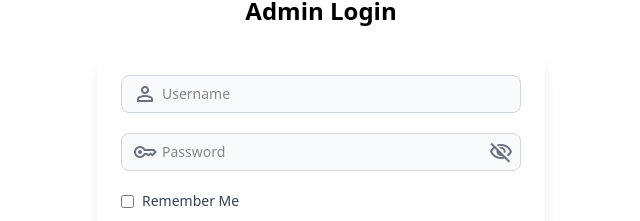
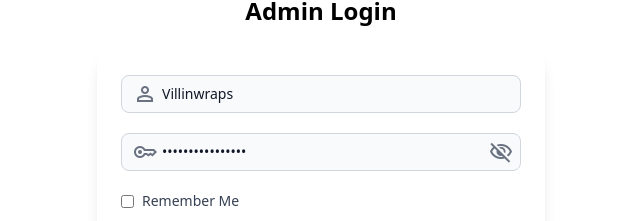
Before and after one commit to HassanAnimashaun/ServiceNest, a Vue app in the folder client/: page /login in a window 1280 px wide. Shown: the part 345-566 px from the top of the page, without its empty margins (319-959 px from the left). Built offline with nearby package versions, Linux system fonts and the light colour scheme; no server answers.

Commit message:
Update Login.vue
debugging

```diff
--- a/client/src/views/Login.vue
+++ b/client/src/views/Login.vue
@@ -6,8 +6,8 @@ export default {
   name: 'AdminLogin',
   data() {
     return {
-      username: '',
-      password: '',
+      username: 'Villinwraps',
+      password: 'VillinWraps!2025',
       showPassword: false,
       rememberMe: false,
       error: '',
```
